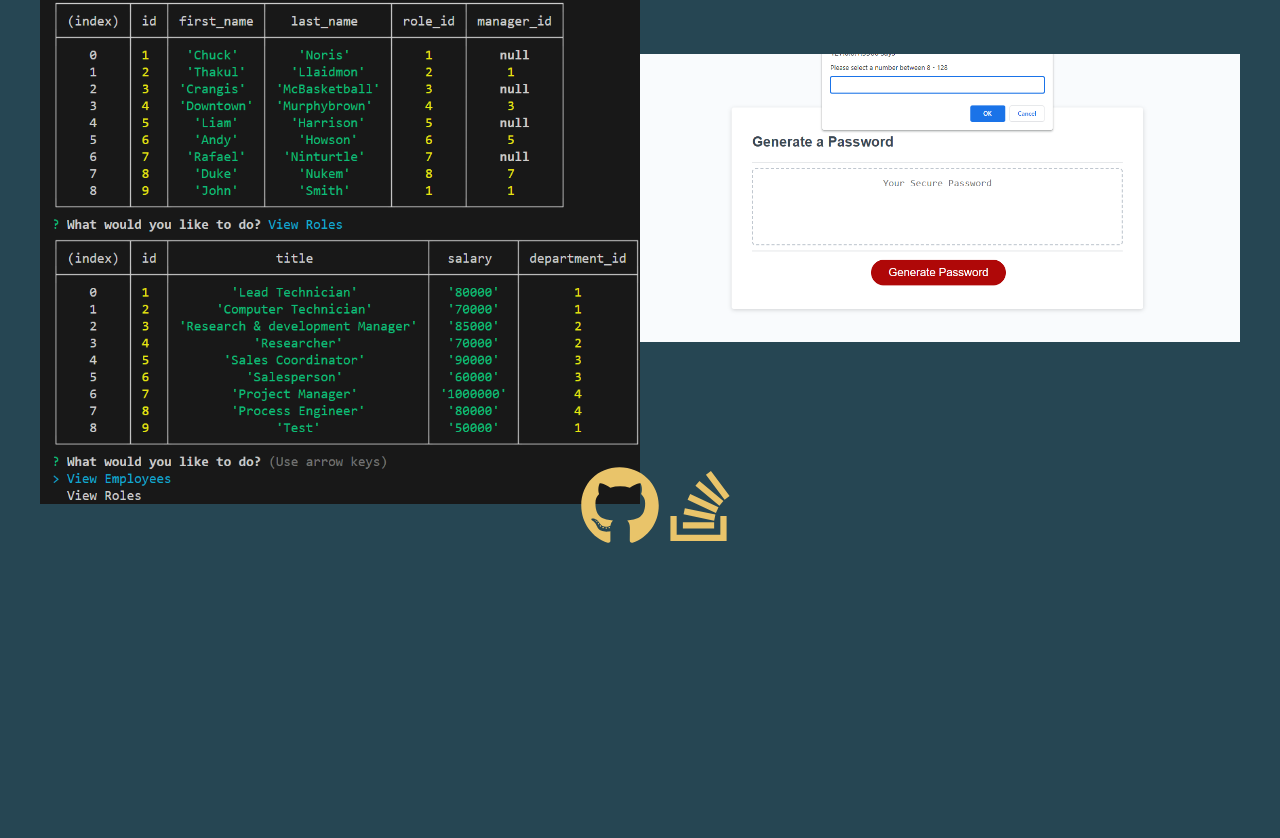
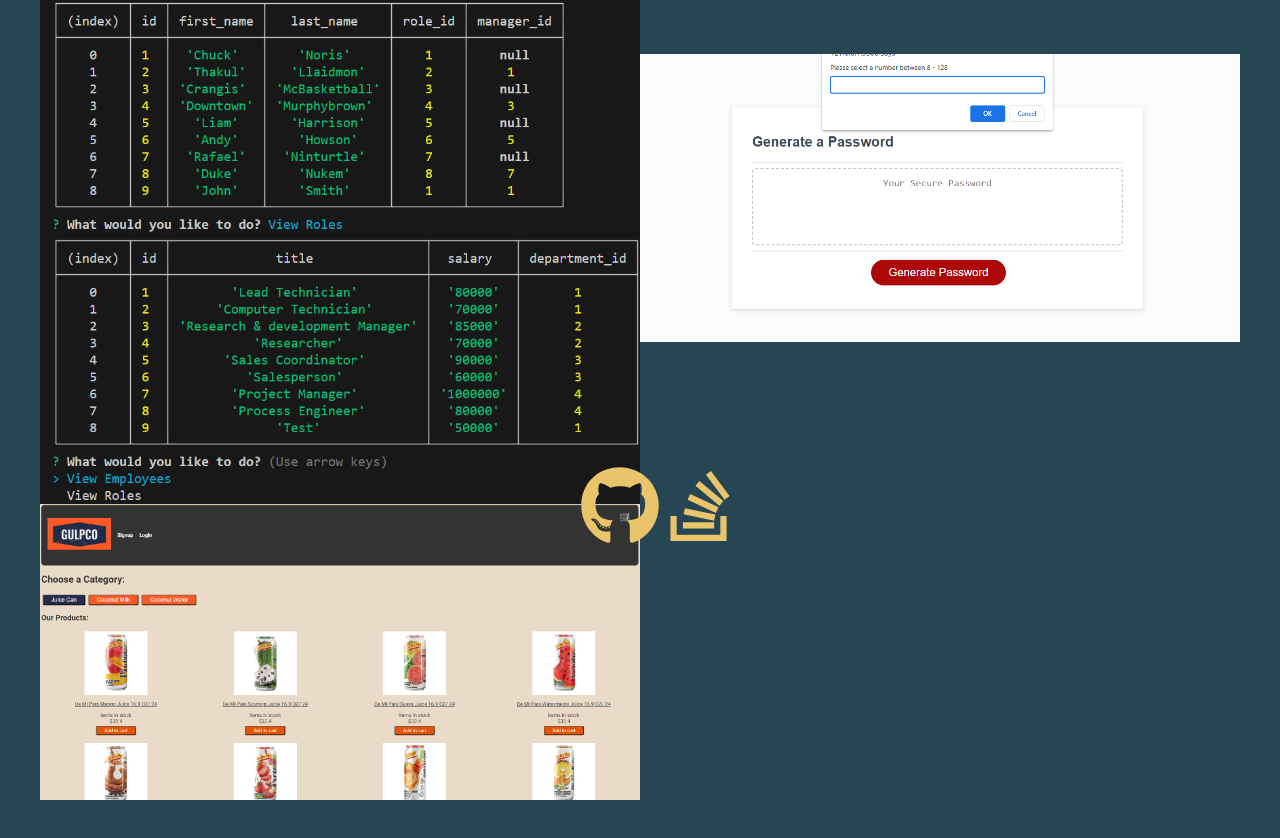
Before and after one commit to Element2804/Portfolio-Revamp, a React (Create React App) app: page /portfolio in a window 1280 px wide. Shown: the part 254-1092 px from the top of the page. Before the commit the page ends 818 px from the top, so only its background shows below. Built offline with nearby package versions, Linux system fonts and the light colour scheme; the HTML template or start-up script is replaced by a standard one.

Commit message:
added group project 3

```diff
--- a/src/components/pages/Portfolio.js
+++ b/src/components/pages/Portfolio.js
@@ -1,6 +1,7 @@
 import React from "react";
 import personnel from "../../images/Personnel.png"
 import pwGen from "../../images/PWgen.png"
+import gulp from "../../images/Gulpco.png"
 
 const Portfolio = () => {
     return (
@@ -11,7 +12,10 @@ const Portfolio = () => {
                 <img src ={personnel} className="person" alt="personnel tracker"/>
                 </a>
                <a href="https://github.com/Element2804/pink-kittens">
-                <img src ={pwGen} className="person" alt="personnel tracker"/>
+                <img src ={pwGen} className="person" alt="password generator"/>
+                </a>
+               <a href="https://gulpco-9498db2ffc8b.herokuapp.com/">
+                <img src ={gulp} className="person" alt="drink ordering website"/>
                 </a>
 
             </div>
```
Also changed, not shown: src/images/Gulpco.png (added).
